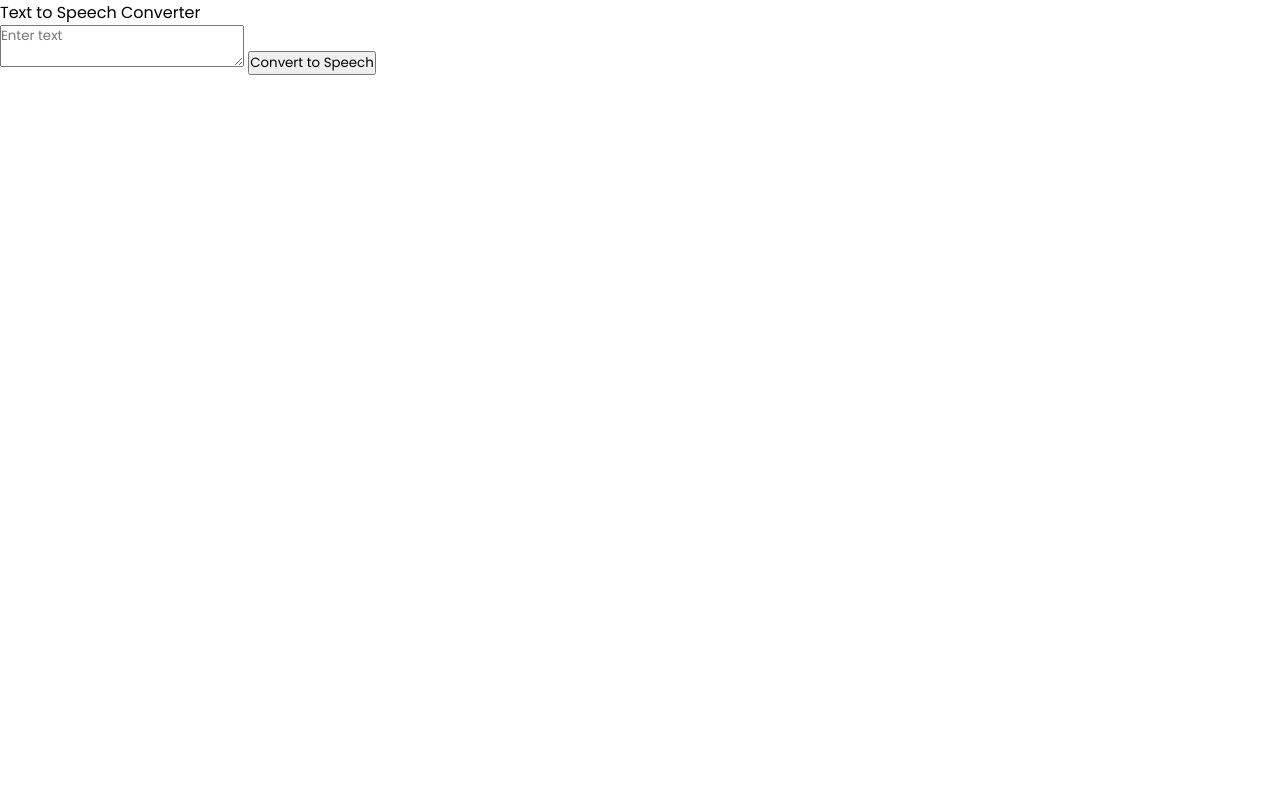
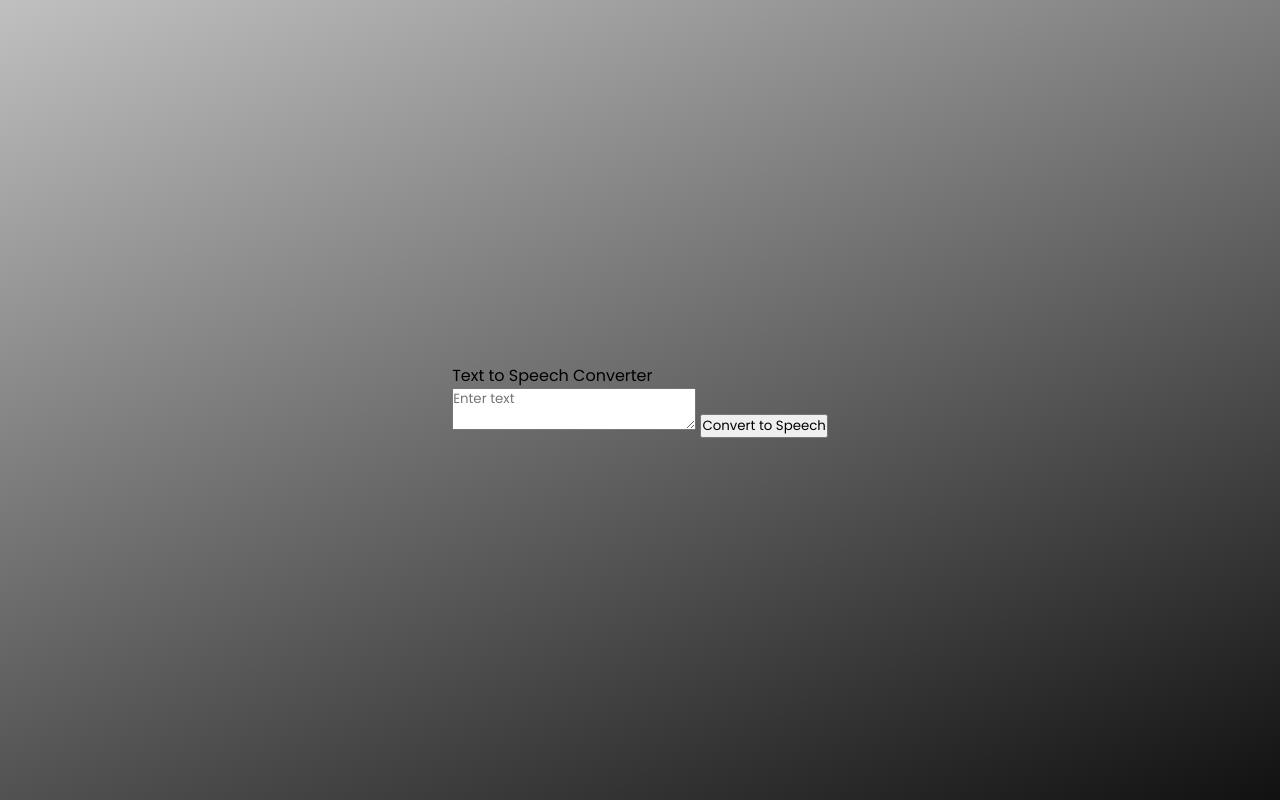
Before and after one commit to BiwashGurung/Text-To-Speech, a plain HTML site: page index.html in a window 1280 px wide. Drawn offline with Linux system fonts and the light colour scheme.

Commit message:
added background color

```diff
--- a/style.css
+++ b/style.css
@@ -5,3 +5,10 @@
   box-sizing: border-box;
   font-family: "Poppins", sans-serif;
 }
+body {
+  height: 100vh;
+  display: flex;
+  align-items: center;
+  justify-content: center;
+  background: linear-gradient(-200deg, #C0C0C0,#111111);
+}
```
